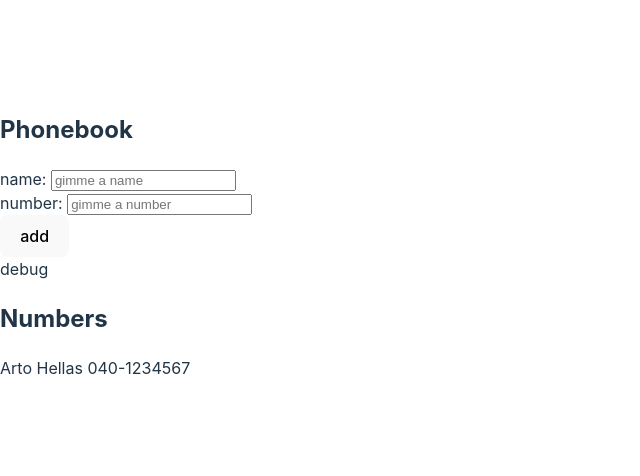
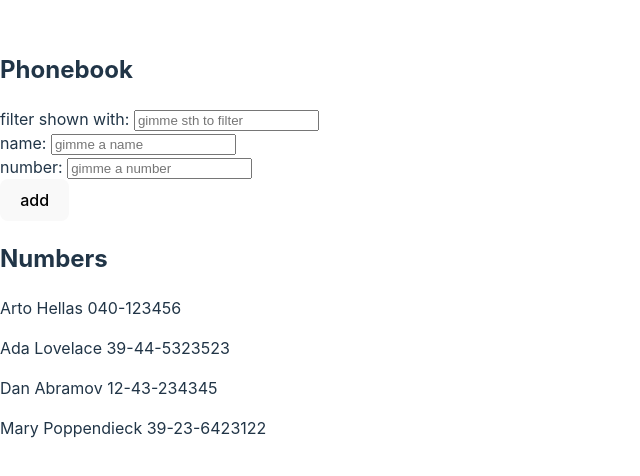
Before and after one commit to luongthang0105/FullStackOpen, a React (Vite) app in the folder Part2/exercises/phonebook/: page / in a window 1280 px wide. Shown: the part 156-632 px from the top of the page, without its empty margins (0-640 px from the left). Built offline with nearby package versions, Linux system fonts and the light colour scheme.

Commit message:
done 2.9

```diff
--- a/Part2/exercises/phonebook/src/App.jsx
+++ b/Part2/exercises/phonebook/src/App.jsx
@@ -2,10 +2,15 @@ import { useState } from "react"
 
 const App = () => {
   const [persons, setPersons] = useState([
-    { name: "Arto Hellas", number: "040-1234567" },
+    { name: "Arto Hellas", number: "040-123456", id: 1 },
+    { name: "Ada Lovelace", number: "39-44-5323523", id: 2 },
+    { name: "Dan Abramov", number: "12-43-234345", id: 3 },
+    { name: "Mary Poppendieck", number: "39-23-6423122", id: 4 },
   ])
   const [newName, setNewName] = useState("")
   const [newNumber, setNewNumber] = useState("")
+  const [filterPrompt, setFilterPrompt] = useState("")
+
   const addPerson = (event) => {
     event.preventDefault()
 
@@ -18,6 +23,7 @@ const App = () => {
     const newPersonObj = {
       name: newName,
       number: newNumber,
+      id: persons.length + 1,
     }
 
     setPersons(persons.concat(newPersonObj))
@@ -33,9 +39,30 @@ const App = () => {
     setNewNumber(event.target.value)
   }
 
+  const handleFilterPromptChange = (event) => {
+    setFilterPrompt(event.target.value)
+  }
+
+  const displayedPeople = persons.filter((person) => {
+    return (
+      filterPrompt === "" ||
+      person.name.toLowerCase().search(filterPrompt.toLowerCase()) !== -1
+    )
+  })
+
+  // console.log(`${displayedPeople} ${filterPrompt}`)
   return (
     <div>
       <h2>Phonebook</h2>
+      {/* <div>debug: {filterPrompt}</div> */}
+      <div>
+        filter shown with:{" "}
+        <input
+          placeholder="gimme sth to filter"
+          value={filterPrompt}
+          onChange={handleFilterPromptChange}
+        ></input>
+      </div>
       <form onSubmit={addPerson}>
         <div>
           name:{" "}
@@ -57,11 +84,10 @@ const App = () => {
           <button type="submit">add</button>
         </div>
       </form>
-      <div>debug {newName}</div>
       <h2>Numbers</h2>
 
-      {persons.map((person) => (
-        <p key={person.name}>
+      {displayedPeople.map((person) => (
+        <p key={person.id}>
           {person.name} {person.number}
         </p>
       ))}
```
